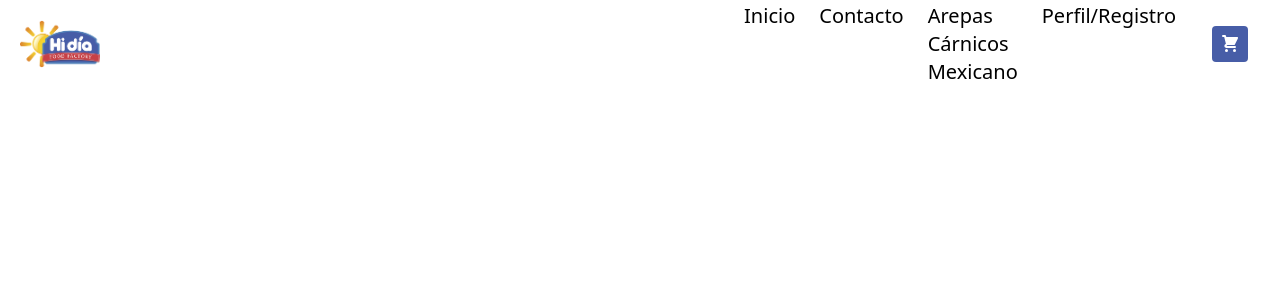
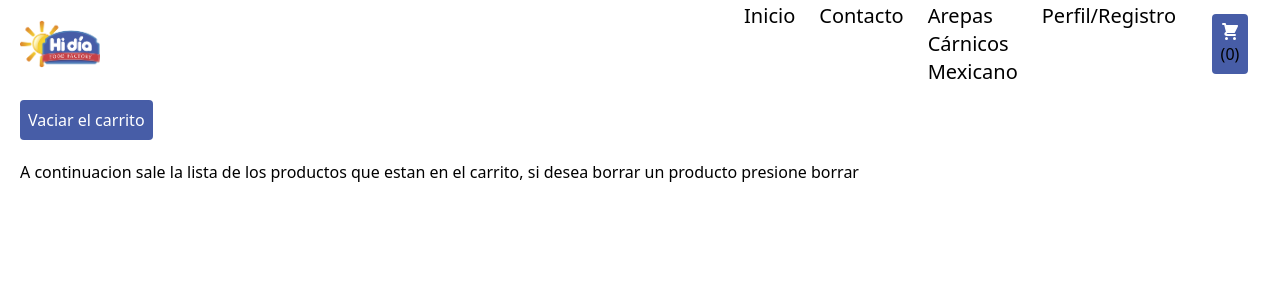
Before and after one commit to cristinarangoe/reactHidiaEcommerce, a React (Create React App) app: page /cart in a window 1280 px wide. Shown: the top 300 px of the page. Built offline with nearby package versions, Linux system fonts and the light colour scheme.

Commit message:
creating context in the project

```diff
--- a/src/App.js
+++ b/src/App.js
@@ -6,11 +6,13 @@ import ItemListContainer from './components/ItemListContainer';
 import ItemDetailContainer from './components/ItemDetailContainer';
 import Cart from './components/Cart';
 import { BrowserRouter, Routes, Route } from 'react-router-dom';
+import CartContext from './Context/CartContext';
 
 export default function App(){
 
   return (
     <>
+    <CartContext>
       <BrowserRouter>
         <NavBar/>
         <Routes>
@@ -21,6 +23,7 @@ export default function App(){
           <Route exact path="/cart" element={<Cart/>}/>
         </Routes>
       </BrowserRouter>
+    </CartContext>
     </>
   );
 }
--- /dev/null
+++ b/src/Context/CartContext.jsx
@@ -0,0 +1,59 @@
+import React, { createContext, useState } from 'react'
+
+export const Context = createContext();
+
+export default function CartContext({children}) {
+
+    const [cantFinal, setCantFinal] = useState(0);
+    const [productosCarrito, setProductosCarrito] = useState([]);
+
+    //Funcion de agregar, item, cantidad
+    function addItem(item, cantidad){
+        console.log("hola");
+        if(isInCart(item.id)){
+            productosCarrito.map((prod) => {
+                if(prod.id === item.id){
+                    if((prod.cantidad + cantidad) > prod.stock){
+                        alert('La cantidad que ingresaste es mayor a la cantidad que hay en inventario, se agrego al carrito solo la cantidad disponible del producto.')
+                        setCantFinal(cantFinal - prod.cantidad + prod.stock);
+                        prod.cantidad = prod.stock;
+                    }else {
+                        prod.cantidad += cantidad;
+                        setCantFinal(cantFinal + cantidad);
+                    }
+                }
+            });
+        }else{
+            let newItem = {...item, cantidad: cantidad};
+            setProductosCarrito([...productosCarrito, newItem]);
+            setCantFinal(cantFinal + cantidad);
+        }
+        // setCantFinal(cantFinal + cantidad);
+    }
+
+    //funcion de remover un item del carrito, id
+    function removeItem(idItem){
+        let prodEliminar =  productosCarrito.find((prod) => prod.id === idItem);
+        setCantFinal(cantFinal - prodEliminar.cantidad);
+        setProductosCarrito(productosCarrito.filter(prod => prod.id != idItem));
+    }
+
+    //funcion de vaciar el arreglo del carrito de los productos
+    function clear(){
+        setCantFinal(0);
+        setProductosCarrito([]);
+    }
+
+    //funcion de ver si un producto ya esta en el carrito o no, id, retorne true false
+    function isInCart(idItem){
+        return productosCarrito.find((prod) => prod.id === idItem) ? true : false;
+    }
+
+    return (
+        <>
+            <Context.Provider value={{productosCarrito, addItem, removeItem, clear, isInCart, cantFinal}}>
+                {children}
+            </Context.Provider>
+        </>
+    )
+}
--- a/src/components/Cart.jsx
+++ b/src/components/Cart.jsx
@@ -1,8 +1,22 @@
-import React from 'react'
+import React, { useContext } from 'react'
+import { Context } from '../Context/CartContext'
 
 export default function Cart() {
+
+    const { productosCarrito, removeItem, clear } = useContext(Context);
+
     return (
         <>
+            <button onClick={() => clear()} className="bg-hidia-blue p-2 rounded text-white mx-5">Vaciar el carrito</button>
+            <div className="mx-5 my-5">
+                <h2>A continuacion sale la lista de los productos que estan en el carrito, si desea borrar un producto presione borrar</h2>
+                {productosCarrito.map(prod => (
+                    <div key={prod.id} className="flex my-8 mx-5">
+                        <p>{prod.nombre}</p>
+                        <button onClick={() => removeItem(prod.id)} className="bg-hidia-blue p-2 rounded text-white mx-5">Borrar</button>
+                    </div>
+                ))}
+            </div>
         </>
     )
 }
--- a/src/components/CartWidget.jsx
+++ b/src/components/CartWidget.jsx
@@ -1,10 +1,12 @@
 import React from "react";
 
-export default function CartWidget() {
+export default function CartWidget({children, onPress}) {
+
+
     return (
         <>
             <div className="px-3 flex">
-                <button className="bg-hidia-blue p-2 rounded" >
+                    <button className="bg-hidia-blue p-2 rounded" onClick={onPress}>
                     <svg
                         xmlns="http://www.w3.org/2000/svg"
                         className="h-5 w-5"
@@ -13,6 +15,7 @@ export default function CartWidget() {
                     >
                         <path d="M3 1a1 1 0 000 2h1.22l.305 1.222a.997.997 0 00.01.042l1.358 5.43-.893.892C3.74 11.846 4.632 14 6.414 14H15a1 1 0 000-2H6.414l1-1H14a1 1 0 00.894-.553l3-6A1 1 0 0017 3H6.28l-.31-1.243A1 1 0 005 1H3zM16 16.5a1.5 1.5 0 11-3 0 1.5 1.5 0 013 0zM6.5 18a1.5 1.5 0 100-3 1.5 1.5 0 000 3z" />
                     </svg>
+                    {children}
                     </button>
             </div>
         </>
--- a/src/components/Item.jsx
+++ b/src/components/Item.jsx
@@ -1,15 +1,18 @@
-import React from 'react';
+import React, { useContext } from 'react';
 import CartWidget from './CartWidget';
 import {Link} from 'react-router-dom';
+import { Context } from '../Context/CartContext';
 
 export default function Item({producto}) {
+    const {addItem} = useContext(Context);
+
     return (
         <div key={producto.id} className="flex flex-col w-60 p-4 m-4  shadow-md rounded-lg">
             <Link to={`/item/${producto.id}`}><img className="px-2" src={producto.imagen} alt={producto.nombre}/></Link>
             <h3 className="text-2xl my-4"><Link to={`/item/${producto.id}`}>{producto.nombre}</Link></h3>
             <div key={`downPart${producto.id}`} className="flex justify-between">
                 <h4 className="text-lg">${producto.precio}</h4>
-                <CartWidget/>
+                <CartWidget onPress={() => addItem(producto, 1)}/>
             </div>
         </div>
     )
--- a/src/components/ItemCount.jsx
+++ b/src/components/ItemCount.jsx
@@ -1,13 +1,16 @@
-import React, { useState } from 'react'
+import React, { useContext, useState } from 'react'
 import { Link } from "react-router-dom";
+import { Context } from '../Context/CartContext';
 
 
-export default function ItemCount({ onAdd, stock, initial}) {
+export default function ItemCount({ initial, producto}) {
 
     const [cantParcial, setCantParcial] = useState(initial);
 
+    const {addItem} = useContext(Context);
+
     function adding(){
-        if(cantParcial < stock){
+        if(cantParcial < producto.stock){
             setCantParcial(cantParcial + 1);
         }
     }
@@ -25,7 +28,7 @@ export default function ItemCount({ onAdd, stock, initial}) {
                     <button className="px-2 rounded border-2 border-hidia-blue text-hidia-blue text-lg font-medium" onClick={adding}>+</button>
                 </div>
                 <div className="flex mx-16">
-                    <button className="bg-hidia-blue p-2 rounded" onClick={() => onAdd(cantParcial)}>
+                    <button className="bg-hidia-blue p-2 rounded" onClick={() => addItem(producto,cantParcial)}>
                         <svg
                             xmlns="http://www.w3.org/2000/svg"
                             className="h-5 w-5"
--- a/src/components/ItemDetail.jsx
+++ b/src/components/ItemDetail.jsx
@@ -2,7 +2,7 @@ import React from 'react'
 import ItemCount from './ItemCount'
 
 
-export default function ItemDetail({producto, onAdd}) {
+export default function ItemDetail({producto}) {
 
     return (
         <>
@@ -15,7 +15,7 @@ export default function ItemDetail({producto, onAdd}) {
                 <p className="text-xl my-4">{producto.descripcion}</p>
                 <div className="flex flex-row justify-center items-center">
                     <p className="text-xl ">${producto.precio}</p>
-                    <ItemCount onAdd={onAdd} initial={1} stock={producto.stock}/>
+                    <ItemCount initial={1} producto={producto}/>
                 </div>
             </div>
         </div>
--- a/src/components/ItemDetailContainer.jsx
+++ b/src/components/ItemDetailContainer.jsx
@@ -4,7 +4,7 @@ import {useParams} from 'react-router-dom';
 
 export default function ItemDetailContainer() {
 
-    const [cantFinal, setCantFinal] = useState(1);
+    //const [cantFinal, setCantFinal] = useState(1);
     const [producto, setProducto] = useState({});
 
     const {idItem} = useParams();
@@ -43,14 +43,14 @@ export default function ItemDetailContainer() {
 
     }, [idItem]);
 
-    function onAdd(cantidad){
-        setCantFinal(cantidad);
-        alert('Se han agregado los productos al carrito.')
-    }
+    // function onAdd(cantidad){
+    //     setCantFinal(cantidad);
+    //     alert('Se han agregado los productos al carrito.')
+    // }
 
     return (
         <>
-            <ItemDetail producto={producto} onAdd={onAdd}/>
+            <ItemDetail producto={producto} />
         </>
     )
 }
--- a/src/components/NavBar.jsx
+++ b/src/components/NavBar.jsx
@@ -1,10 +1,11 @@
-import React from "react";
-//import logo from '../img/Logo.png'
+import React, { useContext } from "react";
 import CartWidget from "./CartWidget";
 import { Link } from "react-router-dom";
+import { Context } from "../Context/CartContext";
 
 export default function NavBar() {
   let categorias = ["Arepas", "Cárnicos", "Mexicano"];
+  const {cantFinal} = useContext(Context);
 
   return (
     <>
@@ -38,7 +39,7 @@ export default function NavBar() {
                 </li>
               </ul>
             </div>
-            <CartWidget />
+            <Link to={'/cart'}><CartWidget >({cantFinal})</CartWidget></Link>
           </div>
         </div>
       </nav>
```
Lines whose indentation alone changed are shown as unchanged.
